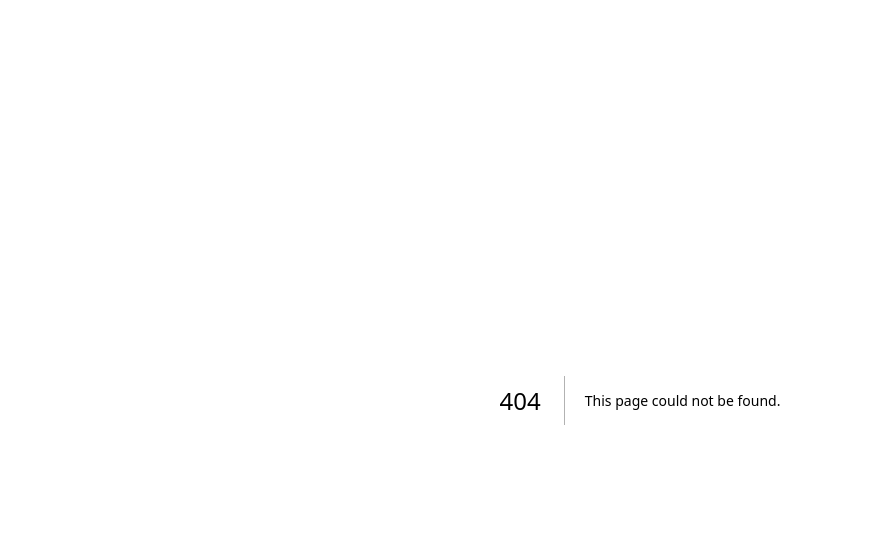
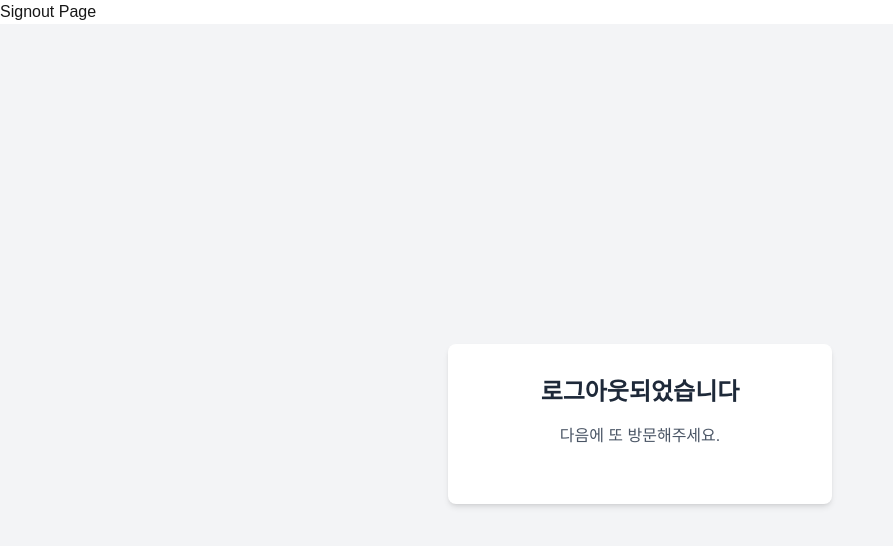
Before and after one commit to happy8131/product_catalog, a Next.js app: page /account/signout in a window 1280 px wide. Before the commit this address had no page. Shown: the top 546 px of the page, without its empty margins (0-893 px from the left). Built offline with nearby package versions, Linux system fonts and the light colour scheme; no server answers.

Commit message:
커스텀 로그아웃

```diff
--- /dev/null
+++ b/app/account/signout/page.tsx
@@ -0,0 +1,11 @@
+import AccountSignoutCP from '@/components/account/accountSignoutCP';
+
+export default function SignoutPage() {
+    return (
+        <div>
+            <div>Signout Page</div>
+
+            <AccountSignoutCP />
+        </div>
+    );
+}
--- /dev/null
+++ b/components/account/accountSignoutCP.tsx
@@ -0,0 +1,50 @@
+'use client';
+
+import { signOut, useSession } from 'next-auth/react';
+
+export default function AccountSignoutCP() {
+    const { data: session, status } = useSession();
+
+    if (status === 'loading') {
+        return (
+            <div className="flex items-center justify-center min-h-screen bg-gray-100">
+                <p className="text-gray-600">세션 정보를 불러오는 중...</p>
+            </div>
+        );
+    }
+
+    return (
+        <div className="flex items-center justify-center min-h-screen bg-gray-100 p-4">
+            <div className="w-full max-w-sm bg-white p-8 rounded-lg shadow-md text-center">
+                {!session ? (
+                    <div>
+                        <h1 className="text-2xl font-bold text-gray-800 mb-4">
+                            로그아웃되었습니다
+                        </h1>
+                        <p className="text-gray-600 mb-6">
+                            다음에 또 방문해주세요.
+                        </p>
+                    </div>
+                ) : (
+                    <div>
+                        <h1 className="text-2xl font-bold text-gray-800 mb-4">
+                            로그아웃 하시겠습니까?
+                        </h1>
+                        <p className="text-gray-600 mb-6">
+                            현재 {session?.user?.email} 계정으로 로그인되어
+                            있습니다.
+                        </p>
+                        <button
+                            onClick={() =>
+                                signOut({ callbackUrl: '/account/signin' })
+                            }
+                            className="w-full bg-red-600 text-white font-semibold py-2 rounded-md hover:bg-red-700 transition-colors"
+                        >
+                            로그아웃
+                        </button>
+                    </div>
+                )}
+            </div>
+        </div>
+    );
+}
```
